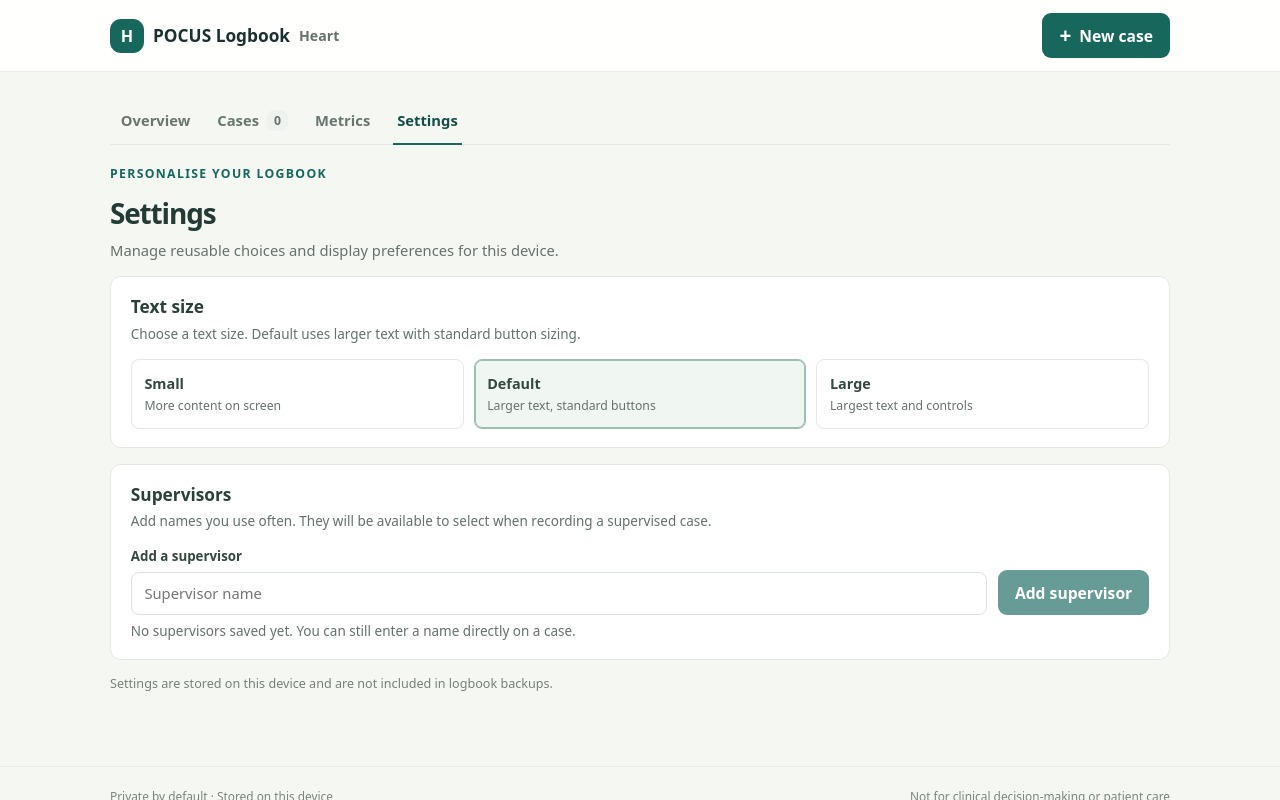
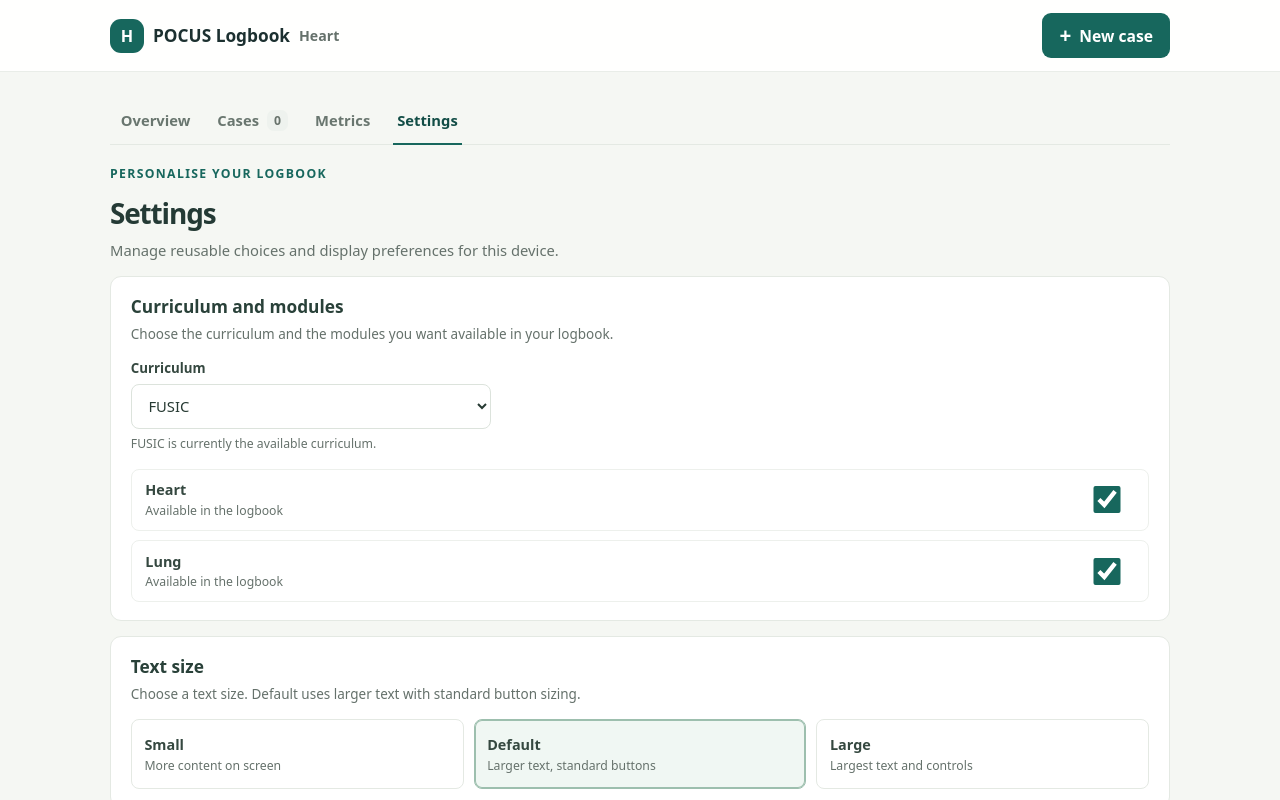
Before and after one commit to domhutch/POCUS-Logbook, a React (Vite) app: page / in a window 1280 px wide. Both pictures are taken after a click on the button "Settings". Shown: the top 800 px of the page. Built offline with nearby package versions, Linux system fonts and the light colour scheme.

Commit message:
Added curriculum toggles to settings

```diff
--- a/src/App.tsx
+++ b/src/App.tsx
@@ -82,6 +82,10 @@ function App() {
   const printing = useCasePrinting(setError);
 
   const pathway = PATHWAYS[activePathway];
+  const enabledPathways = useMemo(
+    () => (Object.keys(PATHWAYS) as Pathway[]).filter((module) => appSettings.enabledModules[module]),
+    [appSettings.enabledModules],
+  );
   const pathwayLogbookName = `${pathway.label.replace(/^FUSIC\s+/, "")} Logbook`;
   const sampleMetricCases = useMemo(
     () => createSampleCases(activePathway),
@@ -107,6 +111,15 @@ function App() {
     if (!isReady) return;
     document.documentElement.dataset.textSize = appSettings.textSize;
   }, [appSettings.textSize, isReady]);
+
+  useEffect(() => {
+    if (enabledPathways.includes(activePathway)) return;
+    const nextPathway = enabledPathways[0];
+    if (nextPathway) {
+      setActivePathway(nextPathway);
+      resetFilters();
+    }
+  }, [activePathway, enabledPathways, resetFilters]);
 
   function startNewCase() {
     setCaseSaveStatus(null);
@@ -391,7 +404,7 @@ function App() {
                 <span className="pathway-menu-chevron" aria-hidden="true" />
               </summary>
               <div className="pathway-menu-options">
-                {(Object.keys(PATHWAYS) as Pathway[]).map((key) => {
+                {enabledPathways.map((key) => {
                   const caseCount = entries.filter(
                     (entry) => entry.pathway === key,
                   ).length;
@@ -460,6 +473,7 @@ function App() {
         {isReady && activePage === "overview" && (
           <OverviewPage
             pathway={activePathway}
+            enabledPathways={enabledPathways}
             progress={trainingProgress}
             caseMix={caseMix}
             canManageTestData={canManageTestData}
--- a/src/components/OverviewPage.tsx
+++ b/src/components/OverviewPage.tsx
@@ -4,6 +4,7 @@ import { PATHWAYS, type Pathway } from "../domain/logbook";
 
 interface OverviewPageProps {
   pathway: Pathway;
+  enabledPathways: Pathway[];
   progress: TrainingProgress;
   abnormalCount: number;
   changedManagementCount: number;
@@ -30,6 +31,7 @@ interface OverviewPageProps {
 
 function OverviewPage({
   pathway,
+  enabledPathways,
   progress,
   abnormalCount,
   changedManagementCount,
@@ -207,7 +209,7 @@ function OverviewPage({
             existing sample cases.
           </p>
           <div className="test-data-actions">
-            {(Object.keys(PATHWAYS) as Pathway[]).map((key) => (
+            {enabledPathways.map((key) => (
               <button
                 className="button button-secondary"
                 type="button"
--- a/src/components/SettingsPage.tsx
+++ b/src/components/SettingsPage.tsx
@@ -1,5 +1,6 @@
 import { useState, type FormEvent } from "react";
 import type { AppSettings, TextSize } from "../storage/logbook-store";
+import { PATHWAYS, type Pathway } from "../domain/logbook";
 
 interface SettingsPageProps {
   settings: AppSettings;
@@ -38,6 +39,52 @@ function SettingsPage({ settings, isSaving, status, onSave }: SettingsPageProps)
           <p>Manage reusable choices and display preferences for this device.</p>
         </div>
       </div>
+
+      <section className="settings-panel" aria-labelledby="curriculum-heading">
+        <div className="settings-panel-heading">
+          <h3 id="curriculum-heading">Curriculum and modules</h3>
+          <p>Choose the curriculum and the modules you want available in your logbook.</p>
+        </div>
+        <label className="settings-field curriculum-field">
+          <span>Curriculum</span>
+          <select
+            value={settings.curriculum}
+            disabled={isSaving}
+            onChange={() => updateSettings({ ...settings, curriculum: "fusic" })}
+          >
+            <option value="fusic">FUSIC</option>
+          </select>
+          <small>FUSIC is currently the available curriculum.</small>
+        </label>
+        <div className="module-toggle-list" role="group" aria-label="FUSIC modules">
+          {(Object.keys(PATHWAYS) as Pathway[]).map((module) => {
+            const enabled = settings.enabledModules[module];
+            const isLastEnabled = enabled && Object.values(settings.enabledModules).filter(Boolean).length === 1;
+            return (
+              <label className="module-toggle" key={module}>
+                <span>
+                  <strong>{PATHWAYS[module].label.replace(/^FUSIC\s+/, "")}</strong>
+                  <small>{enabled ? "Available in the logbook" : "Hidden from the logbook"}</small>
+                </span>
+                <input
+                  type="checkbox"
+                  role="switch"
+                  checked={enabled}
+                  disabled={isSaving || isLastEnabled}
+                  onChange={(event) => updateSettings({
+                    ...settings,
+                    enabledModules: {
+                      ...settings.enabledModules,
+                      [module]: event.currentTarget.checked,
+                    },
+                  })}
+                  aria-label={`${PATHWAYS[module].label.replace(/^FUSIC\s+/, "")} module`}
+                />
+              </label>
+            );
+          })}
+        </div>
+      </section>
 
       <section className="settings-panel" aria-labelledby="text-size-heading">
         <div className="settings-panel-heading">
--- a/src/hooks/useLogbookData.ts
+++ b/src/hooks/useLogbookData.ts
@@ -24,6 +24,8 @@ export function useLogbookData() {
     supervisors: [],
     textSize: "default",
     textScaleVersion: 2,
+    curriculum: "fusic",
+    enabledModules: { heart: true, lung: true },
   });
   const [isReady, setIsReady] = useState(false);
   const [error, setError] = useState<string | null>(null);
--- a/src/storage/logbook-store.ts
+++ b/src/storage/logbook-store.ts
@@ -14,17 +14,27 @@ interface PathwayMode {
 }
 
 export type TextSize = "small" | "default" | "large";
+export type Curriculum = "fusic";
+
+export const DEFAULT_ENABLED_MODULES: Record<Pathway, boolean> = {
+  heart: true,
+  lung: true,
+};
 
 export interface AppSettings {
   supervisors: string[];
   textSize: TextSize;
   textScaleVersion: number;
+  curriculum: Curriculum;
+  enabledModules: Record<Pathway, boolean>;
 }
 
 const DEFAULT_APP_SETTINGS: AppSettings = {
   supervisors: [],
   textSize: "default",
   textScaleVersion: 2,
+  curriculum: "fusic",
+  enabledModules: DEFAULT_ENABLED_MODULES,
 };
 
 interface StoredAppSettings extends AppSettings {
@@ -145,11 +155,23 @@ export async function getAppSettings(): Promise<AppSettings> {
   const db = await database;
   const settings = await db.get("preferences", "app");
   if (!settings) return DEFAULT_APP_SETTINGS;
-  if (settings.textScaleVersion !== 2) {
+  if (
+    settings.textScaleVersion !== 2 ||
+    !settings.curriculum ||
+    !settings.enabledModules
+  ) {
     const migrated: AppSettings = {
       supervisors: settings.supervisors,
-      textSize: settings.textSize === "large" ? "default" : settings.textSize,
+      textSize:
+        settings.textScaleVersion !== 2 && settings.textSize === "large"
+          ? "default"
+          : settings.textSize,
       textScaleVersion: 2,
+      curriculum: "fusic",
+      enabledModules: {
+        heart: settings.enabledModules?.heart ?? true,
+        lung: settings.enabledModules?.lung ?? true,
+      },
     };
     await db.put("preferences", { id: "app", ...migrated });
     return migrated;
@@ -158,6 +180,8 @@ export async function getAppSettings(): Promise<AppSettings> {
     supervisors: settings.supervisors,
     textSize: settings.textSize,
     textScaleVersion: settings.textScaleVersion,
+    curriculum: settings.curriculum,
+    enabledModules: settings.enabledModules,
   };
 }
 
--- a/src/styles.css
+++ b/src/styles.css
@@ -754,6 +754,59 @@ summary:focus-visible {
   font-size: 0.82rem;
 }
 
+.settings-field select {
+  width: 100%;
+  min-height: 42px;
+  padding: 0.6rem 0.7rem;
+  border: 1px solid #dce3dc;
+  border-radius: 8px;
+  background: #fff;
+  color: #273a33;
+  font-size: 0.82rem;
+}
+
+.curriculum-field {
+  max-width: 360px;
+  margin-top: 0.85rem;
+}
+
+.curriculum-field small,
+.module-toggle small {
+  color: var(--muted);
+  font-size: 0.68rem;
+}
+
+.module-toggle-list {
+  display: grid;
+  gap: 0.5rem;
+  margin-top: 0.9rem;
+}
+
+.module-toggle {
+  display: flex;
+  min-height: 56px;
+  align-items: center;
+  justify-content: space-between;
+  gap: 1rem;
+  padding: 0.6rem 0.75rem;
+  border: 1px solid #edf0ec;
+  border-radius: 8px;
+}
+
+.module-toggle > span {
+  display: grid;
+  gap: 0.15rem;
+  color: #354840;
+  font-size: 0.8rem;
+}
+
+.module-toggle input {
+  width: 2.75rem;
+  height: 1.5rem;
+  flex: 0 0 auto;
+  accent-color: var(--teal);
+}
+
 .supervisor-settings-list {
   display: grid;
   gap: 0.35rem;
```
